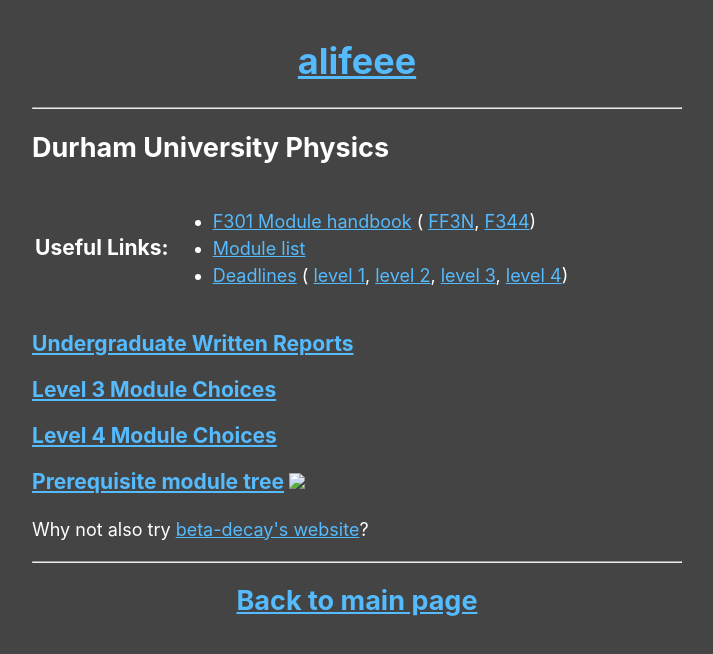
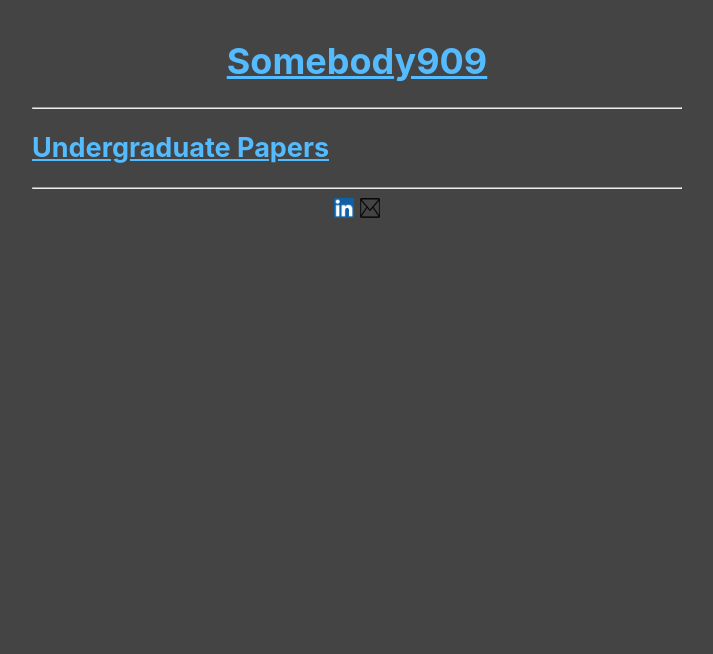
Before and after one commit to alexogdenuk/alexogdenuk.github.io, a plain HTML site: page index.html in a window 1280 px wide. Shown: the whole page, without its empty margins (283-996 px from the left). Drawn offline with Linux system fonts and the light colour scheme.

Commit message:
Add files via upload

```diff
--- a/index.html
+++ b/index.html
@@ -1,50 +1,24 @@
 <!DOCTYPE html>
 <html>
 <head>
-  <title>alifeee</title>
+  <title>Alex Ogden</title>
+  <link rel="stylesheet" href="/auxiliary/stylesheet.css">
+  <link rel="icon" href="/auxiliary/icon.ico"/>
   <meta charset="utf-8"/>
   <meta name="viewport" content="width=device-width, initial-scale=1">
-  <link rel="stylesheet" href="/auxiliary/stylesheet.css">
-  <link rel="icon" href="/auxiliary/favicon.ico"/>
-  <script async src="https://www.googletagmanager.com/gtag/js?id=UA-174930056-1"></script>
-  <script src="/auxiliary/google-analytics.js"></script>
 
 </head>
 <body>
-  <h1><a href="/">alifeee</a></h1><hr>
+  <h1><a href="/"               >Somebody909</a></h1><hr>
 
-  <h2>Durham University Physics</h2>
-  <table>
-    <tr>
-      <td><h3>Useful Links:</h3></td>
-      <td>
-        <ul>
-          <li>
-            <a href="./f301.pdf">F301 Module handbook</a> (
-            <a href="https://www.dur.ac.uk/resources/faculty.handbook/degrees/frameworks/ff3n.pdf">FF3N</a>,
-            <a href="https://www.dur.ac.uk/resources/faculty.handbook/degrees/frameworks/f344.pdf">F344</a>)
-          </li>
-          <li>
-            <a href="https://www.dur.ac.uk/internal/physics/modules/2020/">Module list</a>
-          </li>
-          <li>
-            <a href="https://dur.ac.uk/internal/physics/students/deadlines">Deadlines</a> (
-            <a href="https://dur.ac.uk/internal/physics/students/deadlines/level1">level 1</a>,
-            <a href="https://dur.ac.uk/internal/physics/students/deadlines/level2">level 2</a>,
-            <a href="https://dur.ac.uk/internal/physics/students/deadlines/level3">level 3</a>,
-            <a href="https://dur.ac.uk/internal/physics/students/deadlines/level4">level 4</a>)
-          </li>
-        </ul>
-      </td>
-    </tr>
-  </table>
+  <h2><a href="/undergraduate_papers"           >Undergraduate Papers</a></h2>
 
-  <h3><a href="reports">Undergraduate Written Reports</a></h3>
-  <h3><a href="modules_level3">Level 3 Module Choices</a></h3>
-  <h3><a href="modules_level4">Level 4 Module Choices</a></h3>
-  <h3><a href="prerequisites">Prerequisite module tree</a> <a href="prerequisites"><img src="prerequisites/tree-preview.png" style="height:1em"></a></h3>
-  <p>Why not also try <a href="http://duphysics.co.uk/">beta-decay's website</a>?</p>
 
-  <hr><h2 style="text-align:center"><a href="../">Back to main page</a></h2>
+
+  <hr>
+  <div style="text-align:center">
+    <a style="text-decoration:none" href="https://www.linkedin.com/in/alexander-james-ogden/"> <img src="/images/linkedin.png" height="20" width ="20"> </a>
+    <a style="text-decoration:none"href="mailto: alex.ogden.uk@gmail.com"> <img src="/images/email.png" height="20" width ="20"> </a>
+  </div>
 </body>
 </html>
```
Also changed, not shown: images/email.png (added), images/linkedin.png (added).
